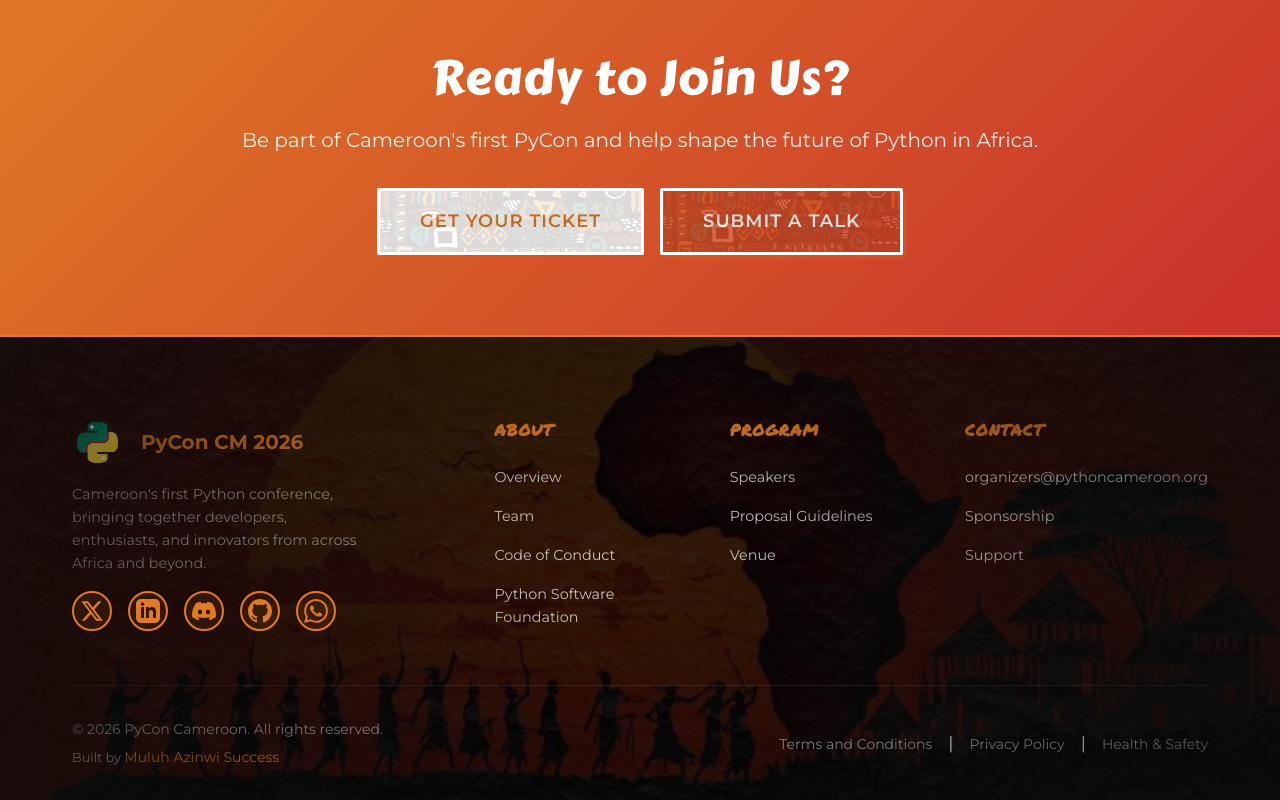
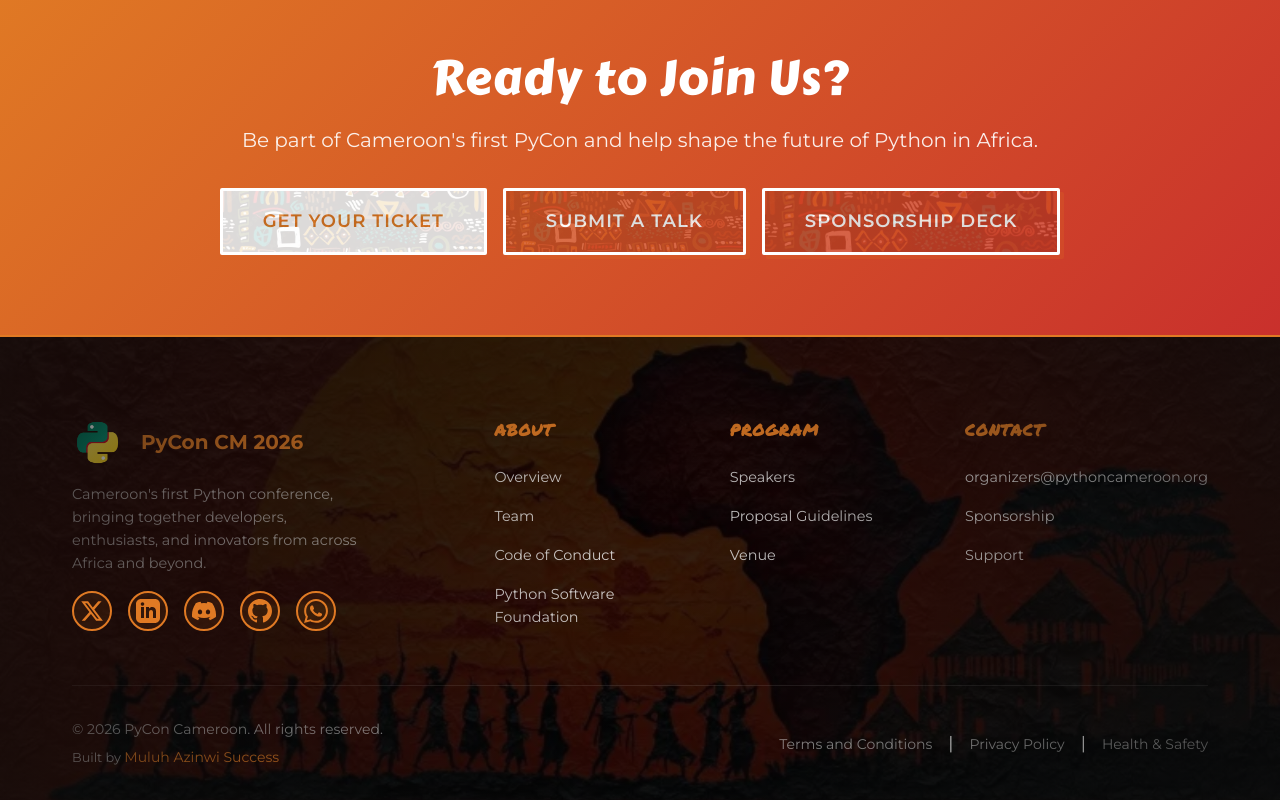
Before and after one commit to pythoncameroon/PyCon_Cameroon_2026, a React (Vite) app: page / in a window 1280 px wide. Shown: the part 4070-4870 px from the top of the page. Built offline with nearby package versions, Linux system fonts and the light colour scheme.

Commit message:
Add sponsorship deck links to Home and Sponsor pages for improved visibility
Signed-off-by: Steve Yonkeu <yokwejuste@yahoo.com>

```diff
--- a/src/pages/Home.jsx
+++ b/src/pages/Home.jsx
@@ -220,6 +220,9 @@ const Home = () => {
                         <Link to="/speakers" className="btn btn-lg btn-secondary" style={{ borderColor: 'white', color: 'white' }}>
                             Submit a Talk
                         </Link>
+                        <a href="https://ly.reckot.com/sponsor-pyconcm26" target="_blank" rel="noopener noreferrer" className="btn btn-lg btn-secondary" style={{ borderColor: 'white', color: 'white' }}>
+                            Sponsorship Deck
+                        </a>
                     </div>
                 </div>
             </section>
--- a/src/pages/Sponsor.jsx
+++ b/src/pages/Sponsor.jsx
@@ -14,6 +14,9 @@ const Sponsor = () => {
                 <div className="container text-center">
                     <h1>Become a <span className="text-gradient">Sponsor</span></h1>
                     <p>Join us in shaping the future of Python in Cameroon and Central Africa</p>
+                    <a href="https://ly.reckot.com/sponsor-pyconcm26" target="_blank" rel="noopener noreferrer" className="btn btn-primary mt-md">
+                        View Sponsorship Deck
+                    </a>
                 </div>
             </header>
 
```
